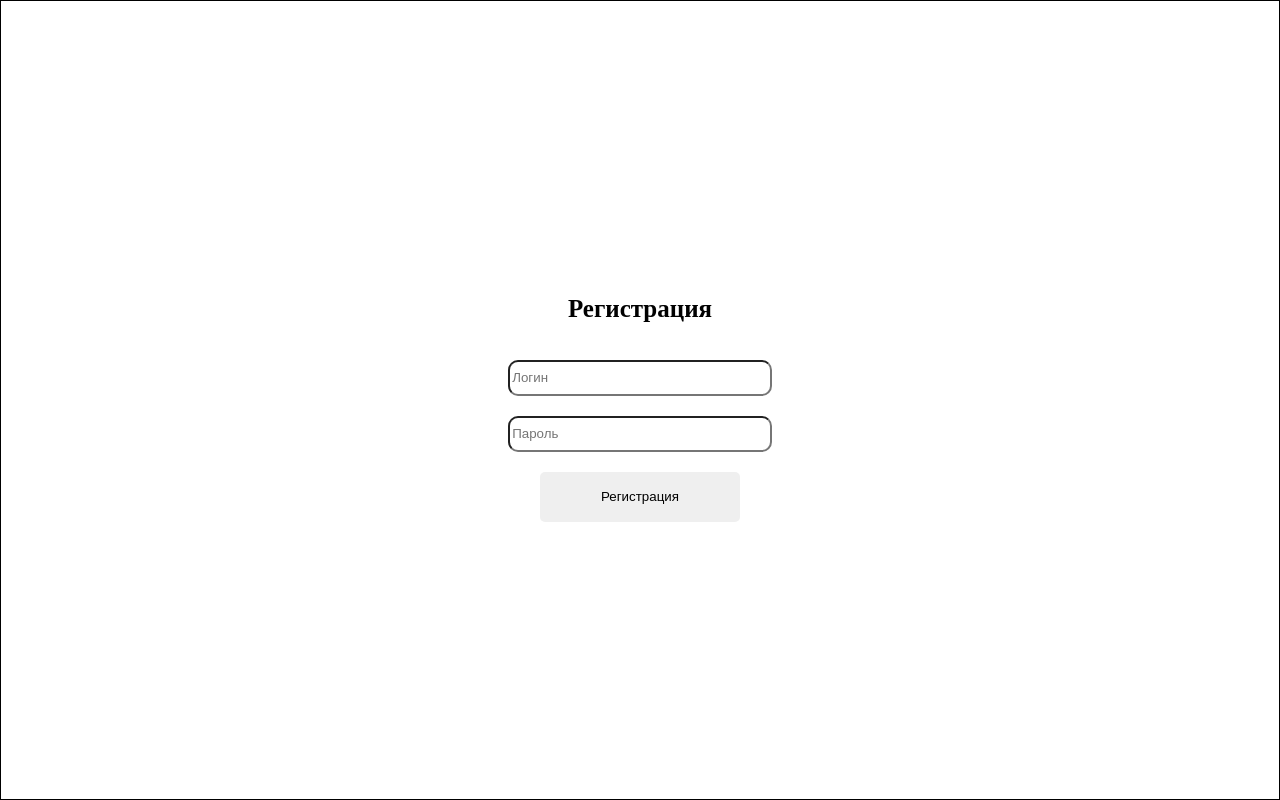
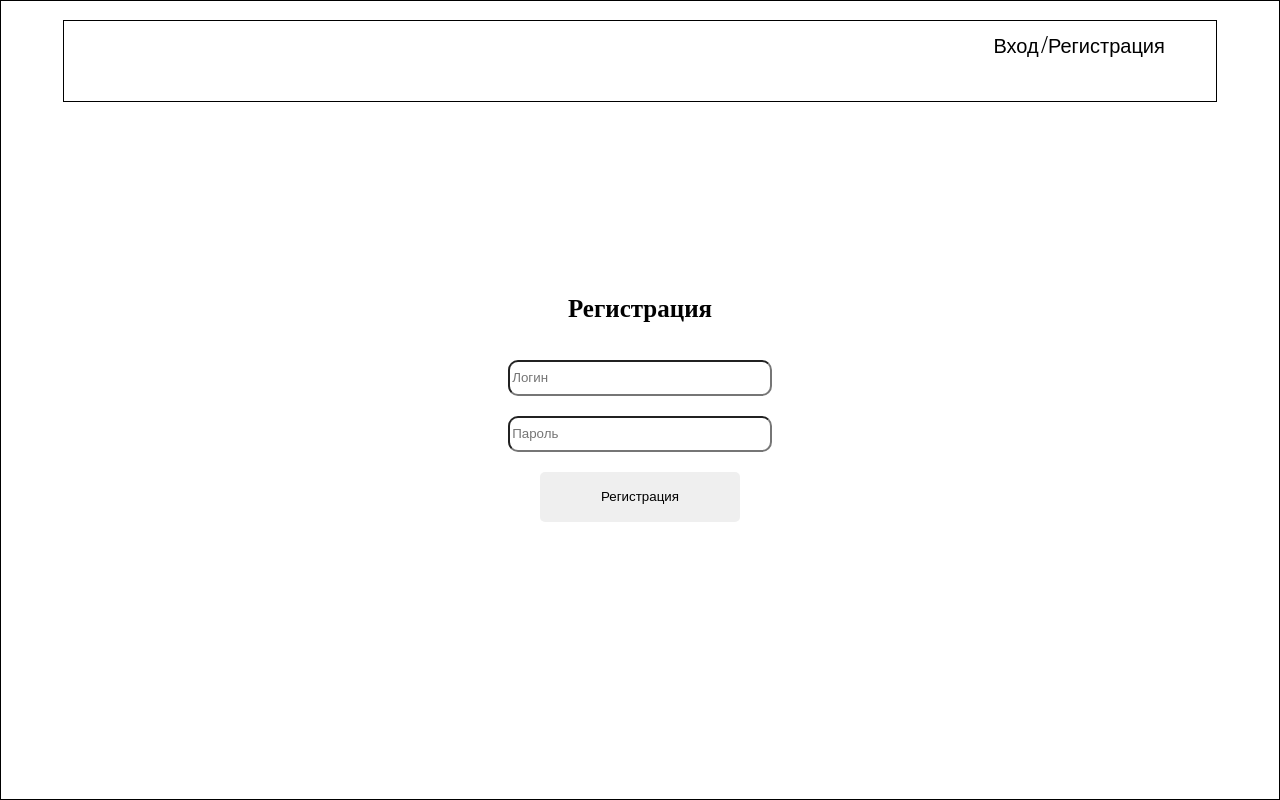
Before and after one commit to user558549/diploma, a React (Vite) app: page / in a window 1280 px wide. Shown: the top 800 px of the page. Built offline with nearby package versions, Linux system fonts and the light colour scheme.

Commit message:
create Header and modifed button "RegOrLoginButton"

```diff
--- a/src/App.jsx
+++ b/src/App.jsx
@@ -1,10 +1,11 @@
 import { RegistrationPage, LoginPage } from "./components/pages";
+import { Header } from "./components";
 
 function App() {
   return (
     <>
+      <Header />
       <RegistrationPage />
-
       <LoginPage />
     </>
   );
--- /dev/null
+++ b/src/components/Header/Header.jsx
@@ -0,0 +1,16 @@
+import { RegOrLoginButton } from "../buttons";
+import styles from "./Header.module.css";
+
+export const Header = () => {
+  return (
+    <div className={styles.header_container}>
+      <div className={styles.container_buttons_on_header}>
+        <RegOrLoginButton operation="Вход" nameComponent="HeaderComponenent" />/
+        <RegOrLoginButton
+          operation="Регистрация"
+          nameComponent="HeaderComponenent"
+        />
+      </div>
+    </div>
+  );
+};
--- /dev/null
+++ b/src/components/Header/Header.module.css
@@ -0,0 +1,16 @@
+.header_container {
+  position: fixed;
+  border: 1px solid black;
+  width: 90%;
+  height: 10%;
+  left: 0;
+  right: 0;
+  margin: 0 auto;
+  top: 20px;
+  display: flex;
+  justify-content: right;
+}
+.container_buttons_on_header {
+  width: 250px;
+  font-size: 25px;
+}
--- a/src/components/buttons/GoToRegistration/GoToRegistration.jsx
+++ b/src/components/buttons/GoToRegistration/GoToRegistration.jsx
@@ -1,5 +1,3 @@
-import styles from "./GoToRegistration.module.css";
-
 export const GoToRegistration = ({ operation }) => {
-  return <button className={styles.go_to_registration}>{operation}</button>;
+  return <button>{operation}</button>;
 };
--- a/src/components/buttons/RegOrLoginButton/RegOrLoginButton.jsx
+++ b/src/components/buttons/RegOrLoginButton/RegOrLoginButton.jsx
@@ -1,3 +1,14 @@
-export const RegOrLoginButton = ({ operation }) => {
-  return <button type="submit">{operation}</button>;
+import styles from "../../../styles/ButtonsOnHeader.module.css";
+
+export const RegOrLoginButton = ({ operation, nameComponent }) => {
+  return (
+    <button
+      className={
+        nameComponent === "HeaderComponenent" ? styles.buttons_on_header : ""
+      }
+      type="submit"
+    >
+      {operation}
+    </button>
+  );
 };
--- /dev/null
+++ b/src/components/index.js
@@ -0,0 +1 @@
+export * from "./Header/Header";
--- /dev/null
+++ b/src/styles/ButtonsOnHeader.module.css
@@ -0,0 +1,7 @@
+.buttons_on_header {
+  background-color: transparent;
+  width: 100px;
+  padding: 0;
+  font-size: 20px;
+  margin-right: -25px;
+}
```
Also changed, not shown: src/components/buttons/GoToRegistration/GoToRegistration.module.css (deleted).
